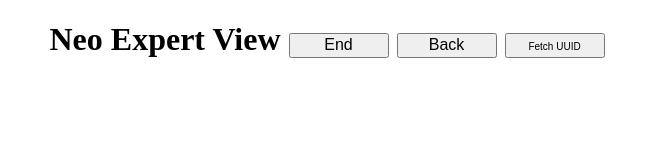
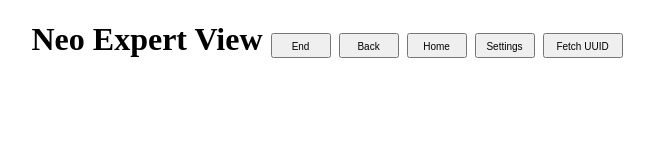
Before and after one commit to InceptAi/neo, a website: page neo-server/njs/index.html in a window 1280 px wide. Shown: the whole page, without its empty margins (313-967 px from the left). Drawn offline with Linux system fonts and the light colour scheme.

Commit message:
Adding home and settings button

```diff
--- a/neo-server/njs/index.html
+++ b/neo-server/njs/index.html
@@ -5,9 +5,11 @@
 		<link rel="stylesheet" href="neostyles.css">
 		<script type="text/javascript" src="neolist.js"></script>
 		<h1  align="center"> <font size="6"> Neo Expert View </font>
-		<button align="center" type="button" style="height:25px;width:100px" onclick="javascript:endExpertSession()"><font size="3">End</font></button>
-		<button align="center" type="button" style="height:25px;width:100px" onclick="javascript:sendBackButtonCommand()"><font size="3">Back</font></button>
-		<button align="center" type="button" style="height:25px;width:100px" onclick="javascript:fetchUuidList()"><font size="1">Fetch UUID</font></button>
+		<button align="center" type="button" style="height:25px;width:60px" onclick="javascript:endExpertSession()"><font size="1">End</font></button>
+		<button align="center" type="button" style="height:25px;width:60px" onclick="javascript:sendBackButtonCommand()"><font size="1">Back</font></button>
+		<button align="center" type="button" style="height:25px;width:60px" onclick="javascript:sendHomeButtonCommand()"><font size="1">Home</font></button>
+		<button align="center" type="button" style="height:25px;width:60px" onclick="javascript:sendShowSettingsButtonCommand()"><font size="1">Settings</font></button>
+		<button align="center" type="button" style="height:25px;width:80px" onclick="javascript:fetchUuidList()"><font size="1">Fetch UUID</font></button>
 		</h1>
 	</head>
 	<body onload="javascript:initializeWebSocket()">
--- a/neo-server/njs/neolist.js
+++ b/neo-server/njs/neolist.js
@@ -3,6 +3,10 @@ const SOURCE_RELAY = "RELAY";
 const LIST_ACTION = "LIST";
 const CONNECT_ACTION = "CONNECT";
 const SOURCE_EXPERT = "EXPERT";
+const EXPERT_SPECIAL_ACTION_HOME = "home";
+const EXPERT_SPECIAL_ACTION_END_SESSION = "end";
+const EXPERT_SPECIAL_ACTION_GO_BACK = "back";
+const EXPERT_SPECIAL_ACTION_SHOW_SETTINGS = "settings";
 
 let webSocket;
 var lastSelectedUUID;
@@ -177,11 +181,19 @@ function populateUuidList(uuidList) {
 }
 
 function endExpertSession() {
-	sendCommand("end");
+	sendCommand(EXPERT_SPECIAL_ACTION_END_SESSION);
 }
 
 function sendBackButtonCommand() {
-	sendCommand("back");
+	sendCommand(EXPERT_SPECIAL_ACTION_GO_BACK);
+}
+
+function sendHomeButtonCommand() {
+	sendCommand(EXPERT_SPECIAL_ACTION_HOME);
+}
+
+function sendShowSettingsButtonCommand() {
+	sendCommand(EXPERT_SPECIAL_ACTION_SHOW_SETTINGS);
 }
 
 function sendCommand(command) {
```
